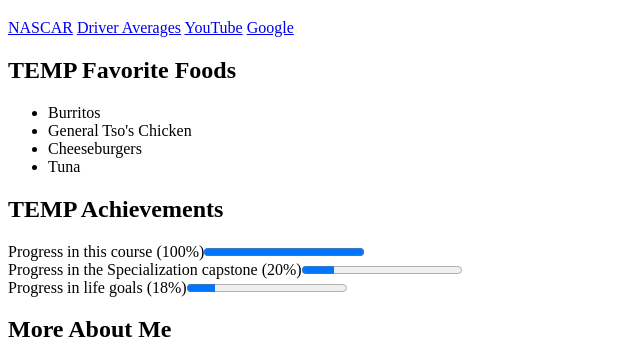
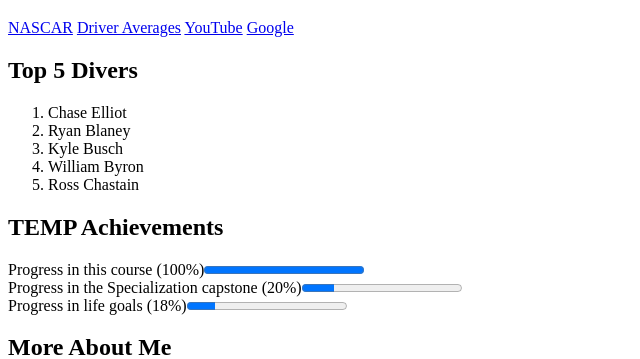
Before and after one commit to homeGrownCheese/homeGrownCheese.github.io, a plain HTML site: page index.html in a window 1280 px wide. Shown: the part 61-420 px from the top of the page, without its empty margins (0-640 px from the left). Drawn offline with Linux system fonts and the light colour scheme.

Commit message:
Update index.html

```diff
--- a/index.html
+++ b/index.html
@@ -19,13 +19,14 @@
 
 
 <section>
-	<h2>TEMP Favorite Foods</h2>
-	<ul>
-		<li>Burritos</li>
-		<li>General Tso's Chicken</li>
-		<li>Cheeseburgers</li>
-		<li>Tuna</li>
-	</ul>
+	<h2>Top 5 Divers</h2>
+	<ol>
+		<li>Chase Elliot</li>
+		<li>Ryan Blaney</li>
+		<li>Kyle Busch</li>
+		<li>William Byron</li>
+		<li>Ross Chastain</li>
+	</ol>
 </section>
 
 
```
